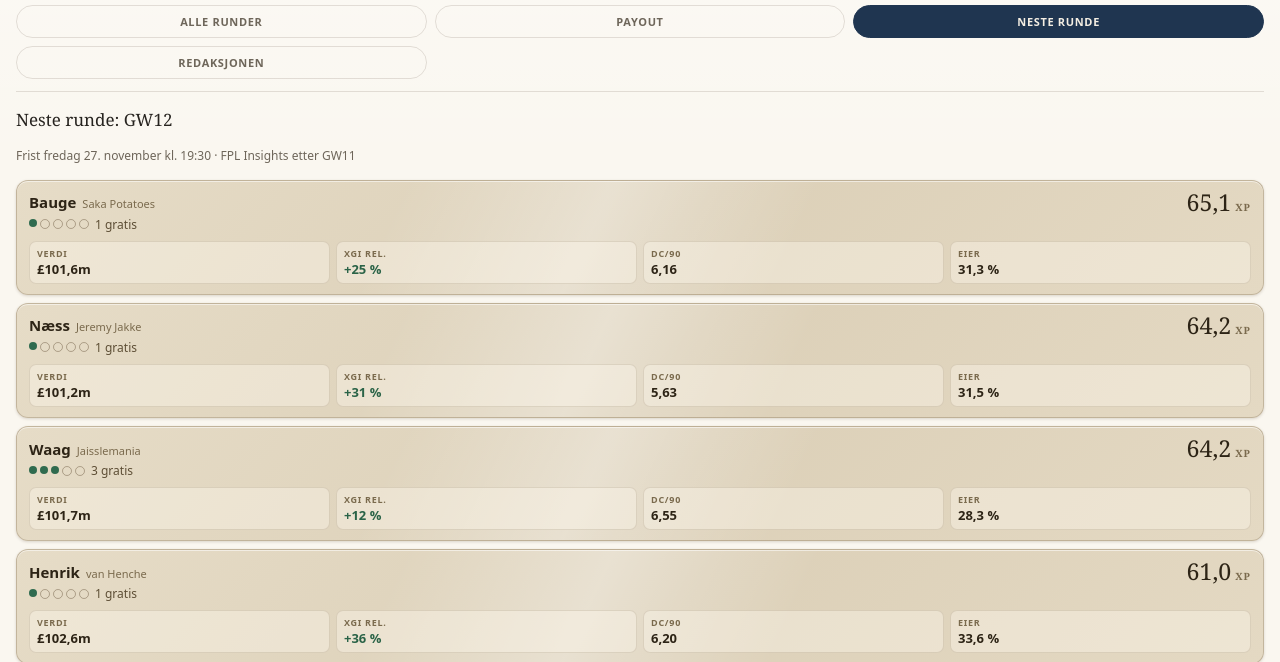
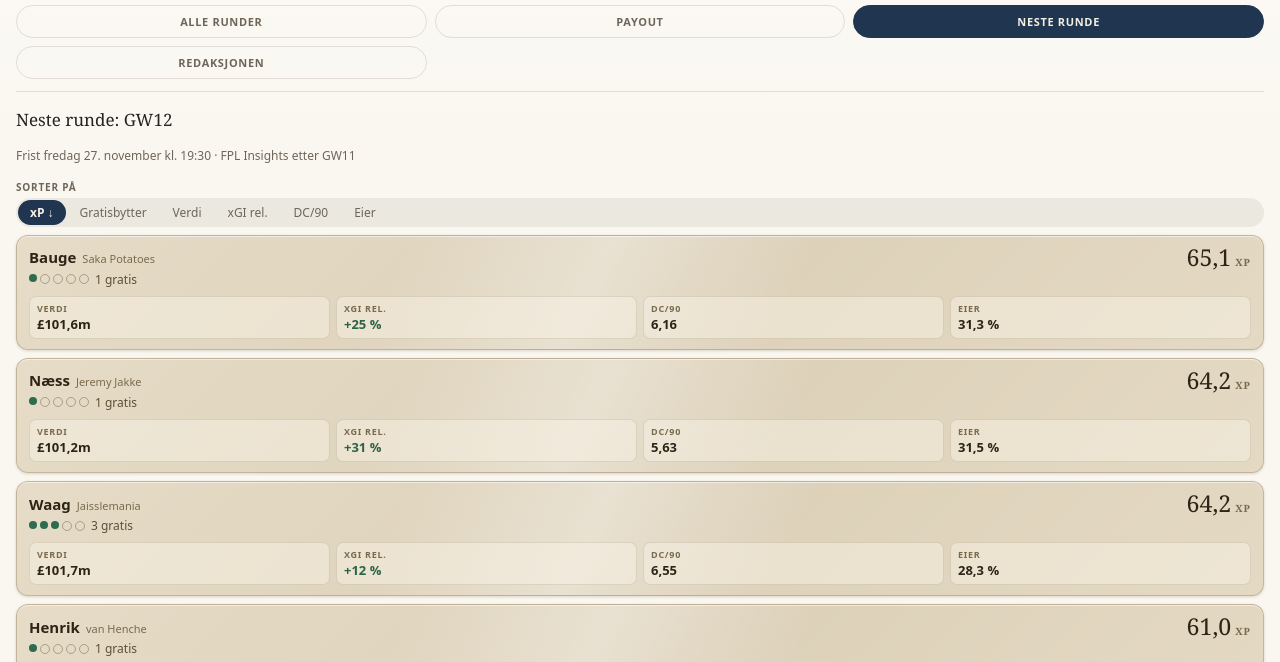
Before and after one commit to fredrikn89-create/Moneyball, a plain HTML site: page index.html in a window 1280 px wide. Both pictures are taken after a click on the tab "NESTE RUNDE". Shown: the part 118-780 px from the top of the page. Drawn offline with nearby package versions, Linux system fonts and the light colour scheme.

Commit message:
Neste runde: sortering på alle faktorer
Co-Authored-By: Claude Sonnet 5.5 <noreply@anthropic.com>
Claude-Session: https://claude.ai/code/session_013rHUSrxvuPohzKUg5jsJHu

```diff
--- a/index.html
+++ b/index.html
@@ -324,6 +324,8 @@ window.dash={colors:['#1f3550','#2f6b4f','#8a3b2e','#999','#aaa','#bbb','#ccc','
   .fp-ne-tbl td small { color: #7a6a4d; margin-left: 4px; }
   .fp-ne-tbl tr.sep td { border-top: 0; font-size: 9px; font-weight: 700; letter-spacing: .1em; text-transform: uppercase; color: #8c6a32; text-align: left; padding-top: 7px; }
   .fp-ne-warn { color: #a3342b; font-weight: 700; margin-left: 4px; }
+  .fp-ne-sort { display: flex; flex-direction: column; gap: 4px; }
+  .fp-ne-sortl { font-size: 10px; letter-spacing: .08em; text-transform: uppercase; color: var(--color-fg-muted); font-weight: 700; }
   .fp-ne-info { font-size: 12px; color: var(--color-fg-muted); }
   .fp-ne-info summary { cursor: pointer; font-weight: 600; }
   .fp-ne-info p { margin: 6px 0 0; }
@@ -1517,7 +1519,7 @@ window.dash={colors:['#1f3550','#2f6b4f','#8a3b2e','#999','#aaa','#bbb','#ccc','
     inputs: ['gameweeks'],
     fn: (gameweeks) => [{ok: 1}]
   });
-  window.fpNe = {open: []};
+  window.fpNe = {open: [], sort: 'xp', dir: -1};
   dash.draw('neste', (el) => {
     const N = window.fpNeste, st = window.fpNe;
     el.replaceChildren();
@@ -1541,7 +1543,27 @@ window.dash={colors:['#1f3550','#2f6b4f','#8a3b2e','#999','#aaa','#bbb','#ccc','
       const ow = pl.filter((p) => p.own != null);
       const own = ow.length ? ow.reduce((a, p) => a + p.own, 0) / ow.length : null;
       return {t, navn: T.navn, ft: T.ft, pl, xp, val, rel, dc, own};
-    }).sort((a, b) => b.xp - a.xp);
+    });
+    const keys = [['xp', 'xP'], ['ft', 'Gratisbytter'], ['val', 'Verdi'], ['rel', 'xGI rel.'], ['dc', 'DC/90'], ['own', 'Eier']];
+    const key = st.sort, dir = st.dir;
+    teams.sort((a, b) => {
+      const va = a[key], vb = b[key];
+      if (va == null && vb == null) return 0;
+      if (va == null) return 1;
+      if (vb == null) return -1;
+      return (va - vb) * dir || b.xp - a.xp;
+    });
+    const bar = mk('div', 'fp-ne-sort');
+    bar.append(mk('span', 'fp-ne-sortl', 'Sorter på'));
+    const seg = mk('div', 'fp-seg'); seg.setAttribute('role', 'group'); seg.setAttribute('aria-label', 'Sorter lagene');
+    for (const [k, l] of keys) {
+      const b = mk('button', 'fp-segbtn', l + (k === key ? (dir < 0 ? ' ↓' : ' ↑') : '')); b.type = 'button';
+      b.setAttribute('aria-pressed', String(k === key));
+      b.addEventListener('click', () => { if (st.sort === k) st.dir = -st.dir; else { st.sort = k; st.dir = -1; } dash.draw('neste'); });
+      seg.append(b);
+    }
+    bar.append(seg);
+    el.append(bar);
     for (const x of teams) {
       const card = mk('div', 'fp-ne-card');
       const head = mk('button', 'fp-ne-head'); head.type = 'button'; head.setAttribute('aria-expanded', String(st.open.includes(x.t)));
```
Also changed, not shown: src/dashboard-source.html (+24 -2 lines).
